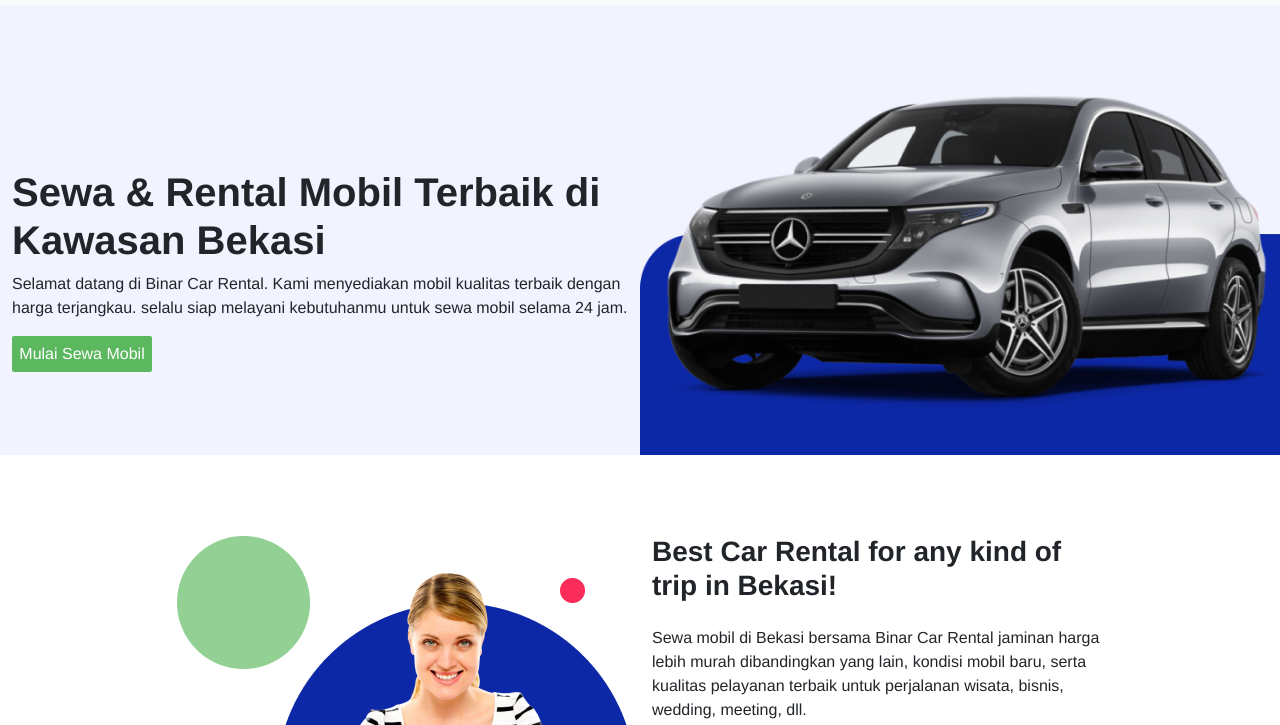
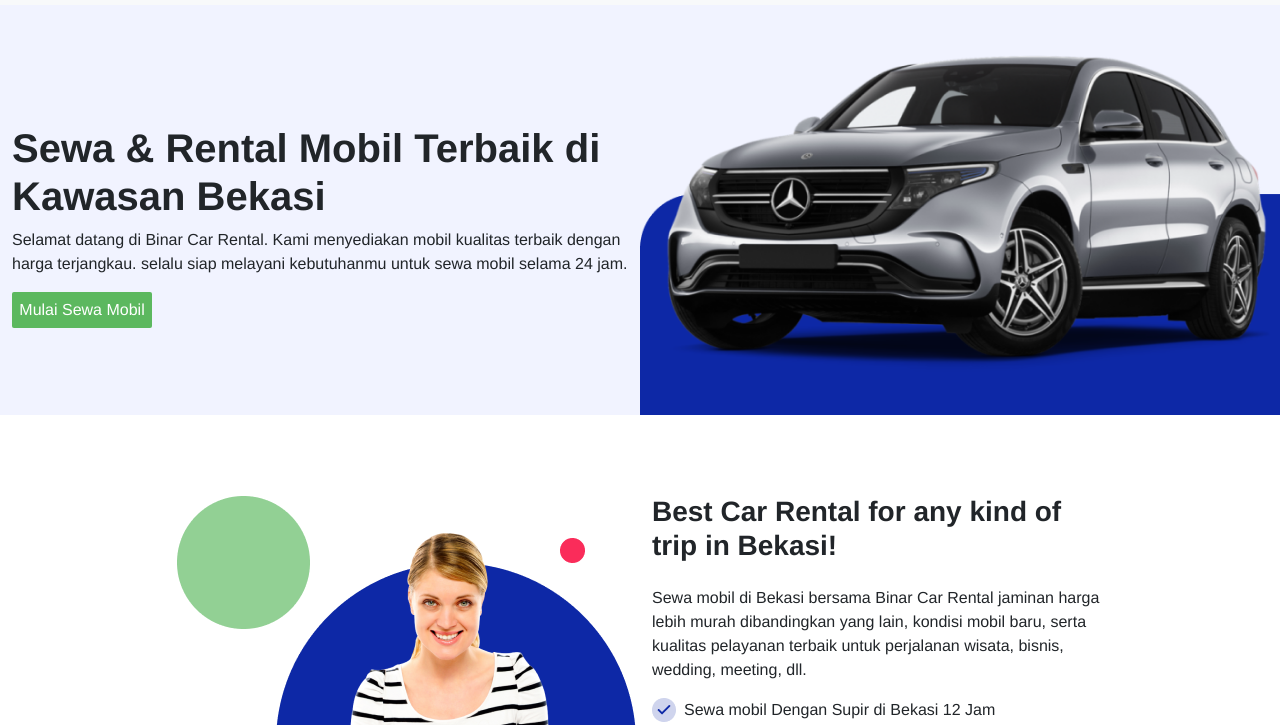
Before and after one commit to RizkySehan/Challenge-CH-01-FEJS-3-BINAR, a plain HTML site: page index.html in a window 1280 px wide. Shown: the part 75-800 px from the top of the page. Drawn offline with nearby package versions, Linux system fonts and the light colour scheme.

Commit message:
Feature: Change margin-top at elemen hero

```diff
--- a/index.html
+++ b/index.html
@@ -94,7 +94,7 @@
 
     <!-- Hero start -->
     <section id="hero" style="background-color: #f1f3ff">
-      <div class="container-fluid" style="padding-top: 10rem">
+      <div class="container-fluid" style="padding-top: 7rem">
         <div class="row justify-content-end">
           <div
             class="col-lg-6 col-sm-12 d-flex flex-column justify-content-center align-items-start"
@@ -109,7 +109,7 @@
             </p>
             <button class="button-hero">Mulai Sewa Mobil</button>
           </div>
-          <div class="col-lg-6 col-sm-12" style="padding: 0">
+          <div class="col-lg-6 col-sm-12 mt-2" style="padding: 0">
             <img
               src="assets/img/img_car.png"
               alt="Car-Background"
```
